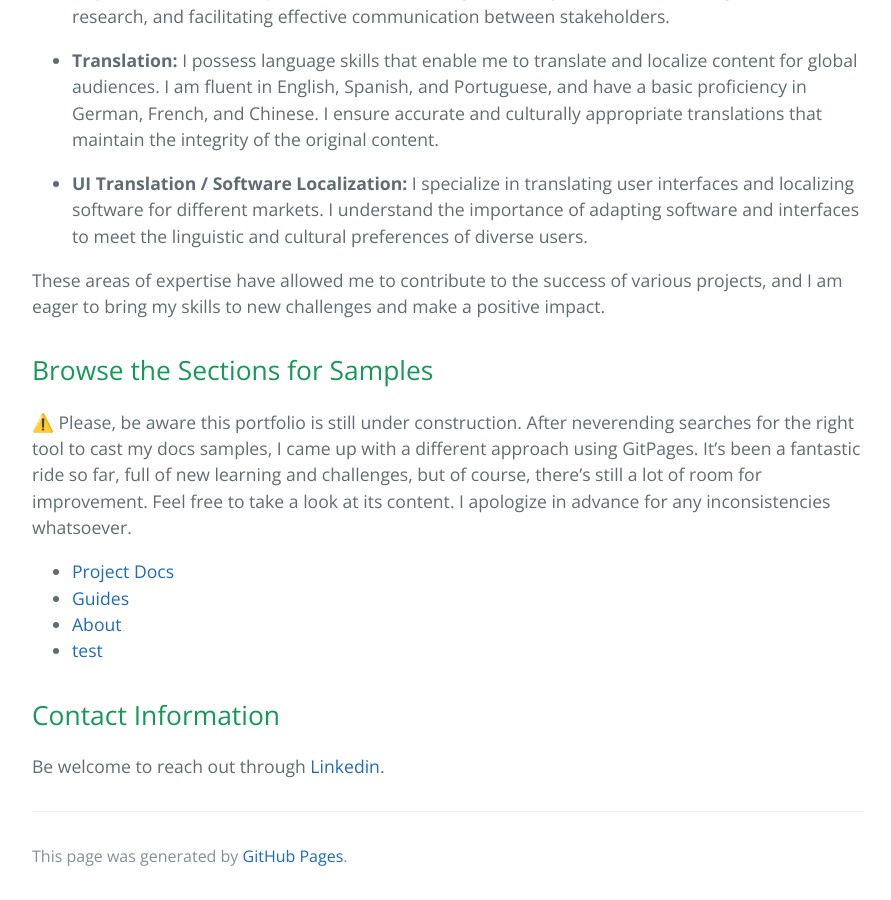
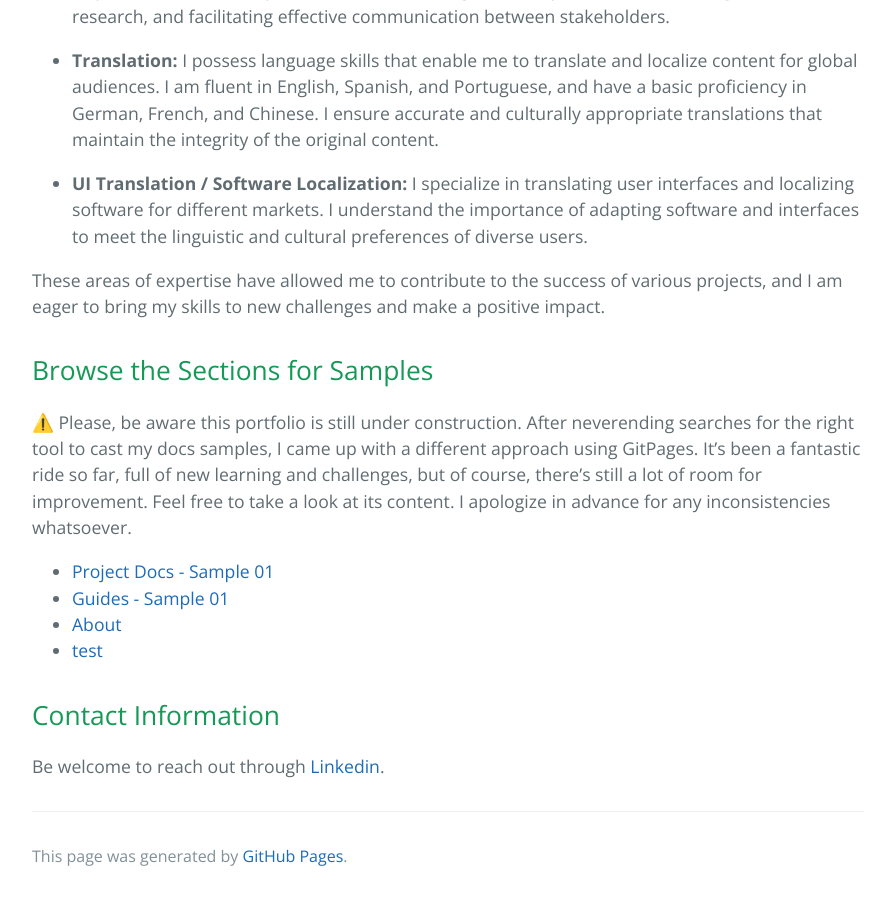
Before and after one commit to BigStepIdiomas/bigstepidiomas.github.io, a Jekyll site: the page built from index.md, in a window 1280 px wide and 900 px high, scrolled down 2628 px. Shown: the whole window, without its empty margins (192-1083 px from the left). Built offline with Jekyll 4.4.1, drawn with Linux system fonts in a browser that asks for light colours.

Commit message:
commit - adding rough draft content to Index.md

```diff
--- a/index.md
+++ b/index.md
@@ -55,8 +55,8 @@ These areas of expertise have allowed me to contribute to the success of various
 
 ⚠️ Please, be aware this portfolio is still under construction. After neverending searches for the right tool to cast my docs samples, I came up with a different approach using GitPages. It's been a fantastic ride so far, full of new learning and challenges, but of course, there's still a lot of room for improvement. Feel free to take a look at its content. I apologize in advance for any inconsistencies whatsoever.
 
-- [Project Docs](docsample01deskproject.md)
-- [Guides](userguide-routers-teleport.md)
+- [Project Docs - Sample 01](docsample01deskproject.md)
+- [Guides - Sample 01](userguide-routers-teleport.md)
 - [About](about.md)
 - [test](https://topaz-show-278.notion.site/Tags-be23b199b84542aeba90d09b996ce2e0?pvs=4)
 
```
Also changed, not shown: docsample01deskproject.md (+1 -1 lines).
